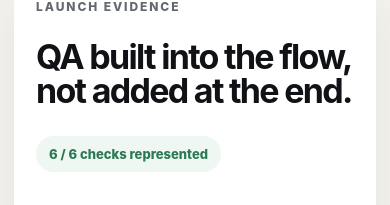
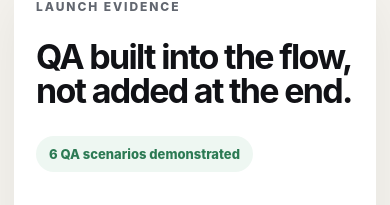
Before and after one commit to sandaruwantharaka172-star/promo-launch-qa-demo, a Next.js app: page / in a window 390 px wide. Shown: the part 2659-2864 px from the top of the page. Built offline with nearby package versions, Linux system fonts and the light colour scheme.

Commit message:
polish: tighten buyer-facing copy and mobile presentation

```diff
--- a/src/components/QAPanel.tsx
+++ b/src/components/QAPanel.tsx
@@ -13,7 +13,7 @@ export function QAPanel() {
       <div className="section-kicker">Launch evidence</div>
       <div className="section-heading-row">
         <h2 id="qa-title">QA built into the flow, not added at the end.</h2>
-        <span className="qa-score">6 / 6 checks represented</span>
+        <span className="qa-score">6 QA scenarios demonstrated</span>
       </div>
       <div className="qa-grid">
         {checks.map(([name, value]) => (
```
